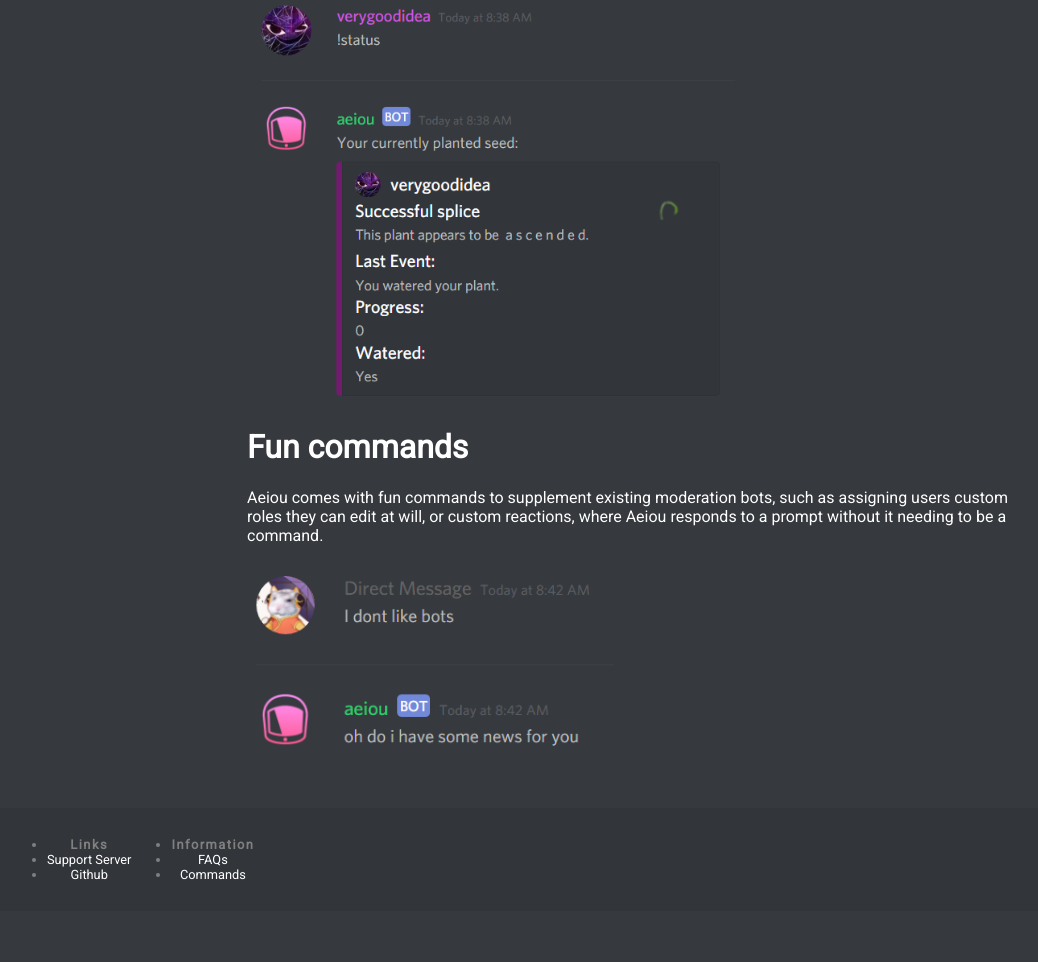
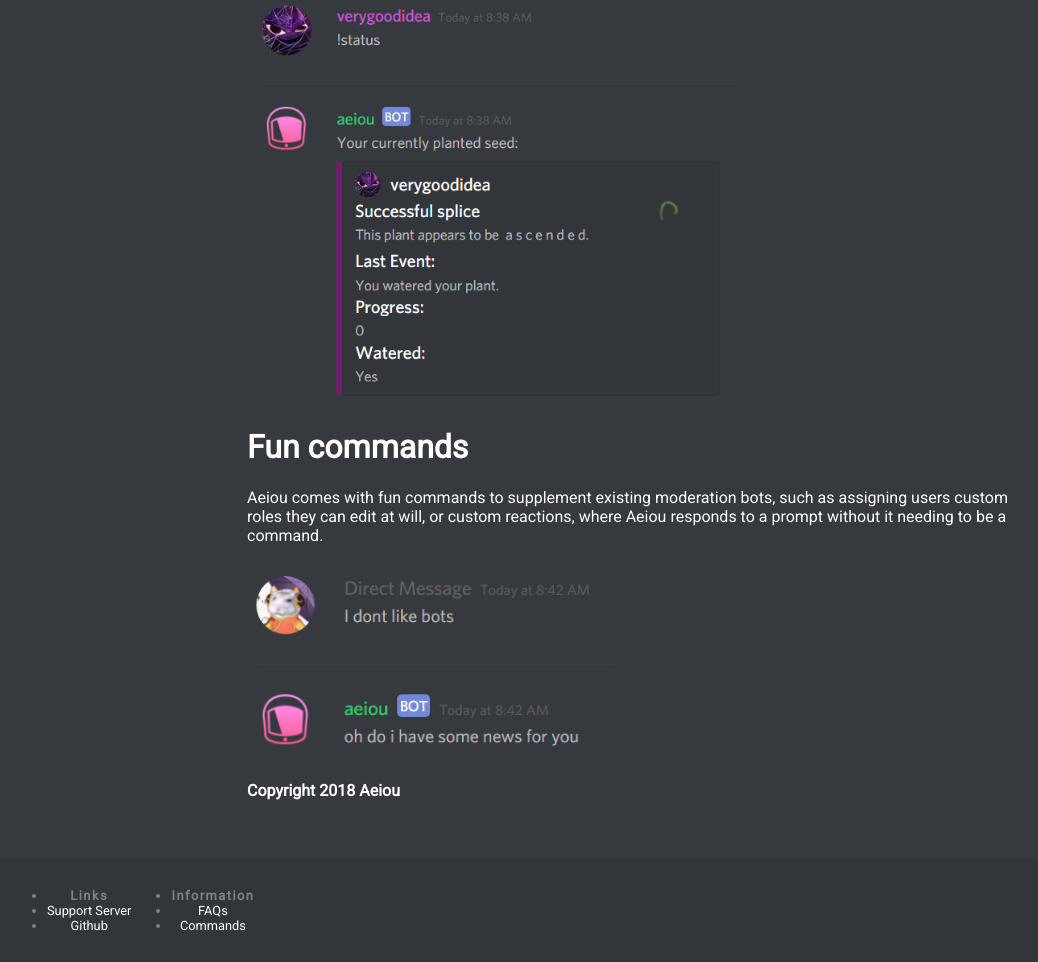
Before and after one commit to aeioubot/aeioubot.github.io, a plain HTML site: page index.html in a window 1280 px wide. Shown: the part 540-1502 px from the top of the page, without its empty margins (9-1047 px from the left). Before the commit the page ends 1451 px from the top, so only its background shows below. Drawn offline with nearby package versions, Linux system fonts and the light colour scheme.

Commit message:
Added copyright thing.

```diff
--- a/index.html
+++ b/index.html
@@ -49,6 +49,7 @@
                     or custom reactions, where Aeiou responds to a prompt without it needing to be a command.
                 </p>
                 <img src="./resources/cr.png" style=" height: 200px; width: auto;"/>
+                <p><font size=3.2><strong>Copyright 2018 Aeiou</strong></font></p>
             </div>
         </div>
         <footer>
```
